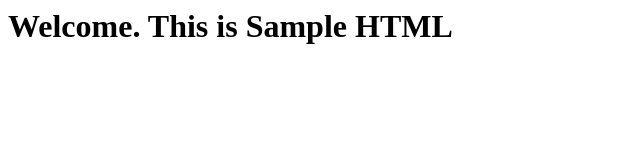
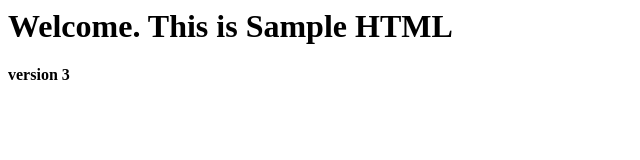
Before and after one commit to HariniVenkatraman/MyHtml, a plain HTML site: page index.html in a window 1280 px wide. Shown: the full height of the page, 0-640 px from the left. Drawn offline with Linux system fonts and the light colour scheme.

Commit message:
Version4

```diff
--- a/index.html
+++ b/index.html
@@ -3,6 +3,7 @@
     <body>
         <div>
             <h1>Welcome. This is Sample HTML</h1>
+            <h4>version 3</h4>
         </div>
     </body>
 </htmL>
```
